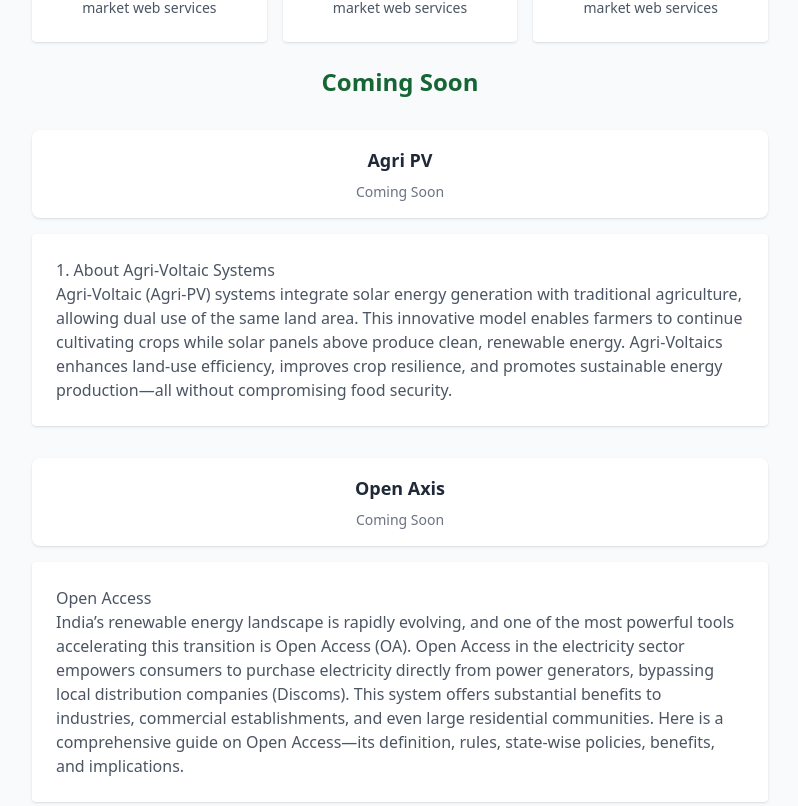
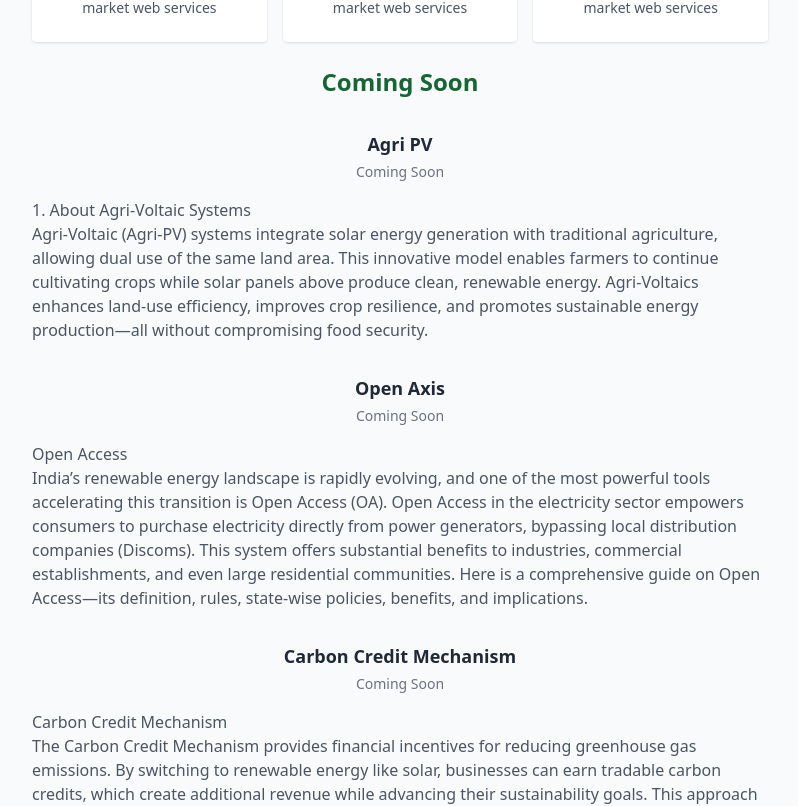
Before and after one commit to vanshika8484/Solar_web, a React (Vite) app: page /Solar-pannel in a window 1280 px wide. Shown: the part 1680-2486 px from the top of the page, without its empty margins (48-846 px from the left). Built offline with nearby package versions, Linux system fonts and the light colour scheme; a web font is replaced by a local one.

Commit message:
Update SolarPanelPage.jsx

```diff
--- a/src/components/SolarPanelPage.jsx
+++ b/src/components/SolarPanelPage.jsx
@@ -128,6 +128,7 @@ Ground Mount or Utility Scale solar systems are large-scale installations set up
                         </motion.div>
 
                         {/* Coming Soon: One Card → One Content */}
+                        {/* Coming Soon: One Card → One Content */}
 <motion.section
   initial="hidden"
   animate="visible"
@@ -139,31 +140,35 @@ Ground Mount or Utility Scale solar systems are large-scale installations set up
   </h2>
   {comingSoonData.map((item, i) => (
     <div key={i} className="space-y-4">
-                                    {/* Card */}
+      {/* Title & Short Description */}
       <motion.div
         custom={i}
         variants={fadeUp}
         initial="hidden"
         animate="visible"
-                                        className="bg-white rounded-lg shadow p-4 flex flex-col items-center text-center hover:shadow-md transition"
+        className="text-center"
       >
-                                        <h3 className="text-lg font-semibold text-gray-800">{item.title}</h3>
-                                        <p className="text-sm text-gray-500 mt-2">{item.description}</p>
+        <h3 className="text-lg font-semibold text-gray-800">
+          {item.title}
+        </h3>
+        <p className="text-sm text-gray-500 mt-1">
+          {item.description}
+        </p>
       </motion.div>
 
-                                    {/* Content */}
+      {/* Long Content */}
       <motion.div
         custom={i}
         variants={fadeUp}
         initial="hidden"
         animate="visible"
-                                        className="bg-white p-6 rounded shadow"
       >
         <p className="text-gray-600 whitespace-pre-line">{item.content}</p>
       </motion.div>
     </div>
   ))}
 </motion.section>
+
                     </div>
 
                     {/* Sidebar */}
```
Lines whose indentation alone changed are shown as unchanged.
